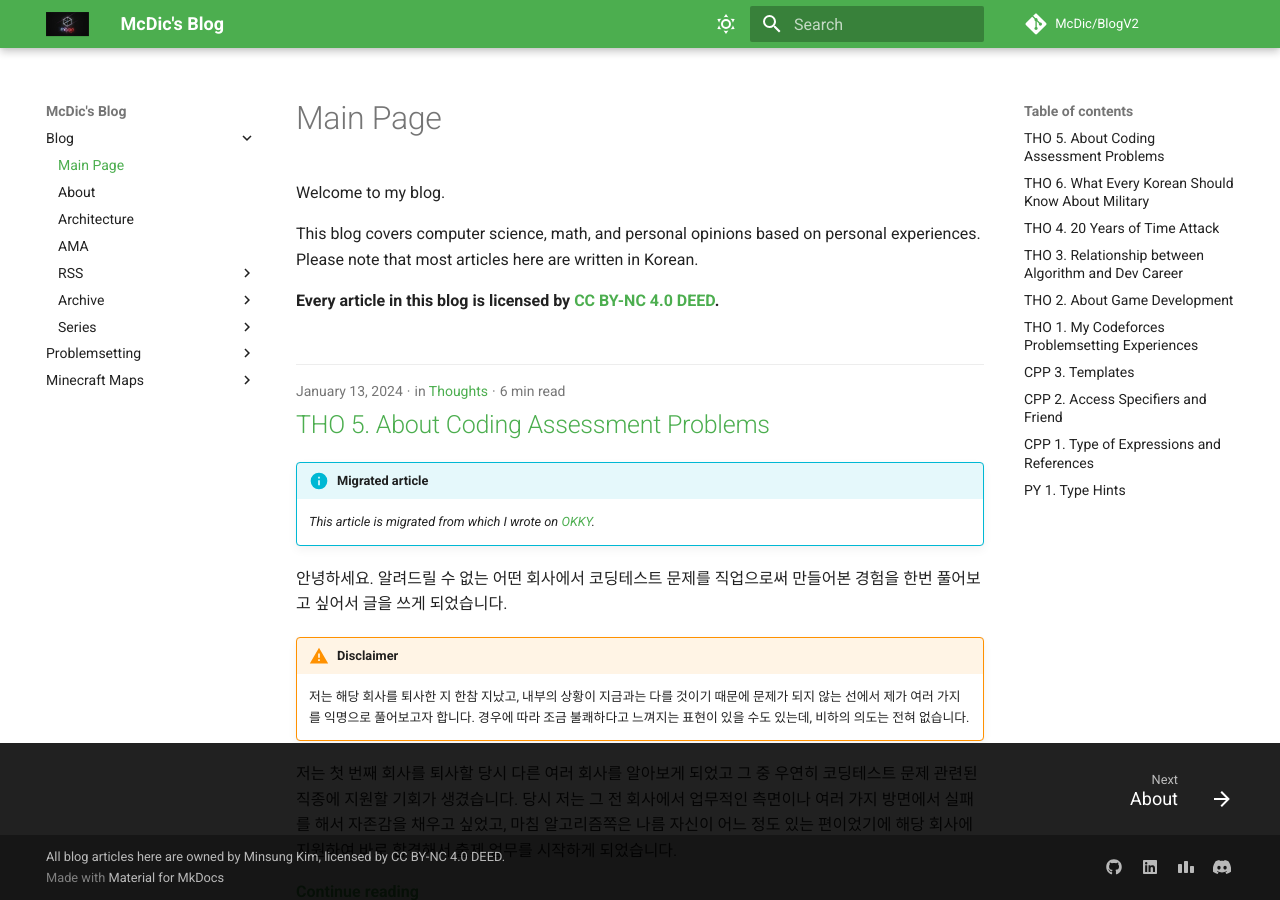
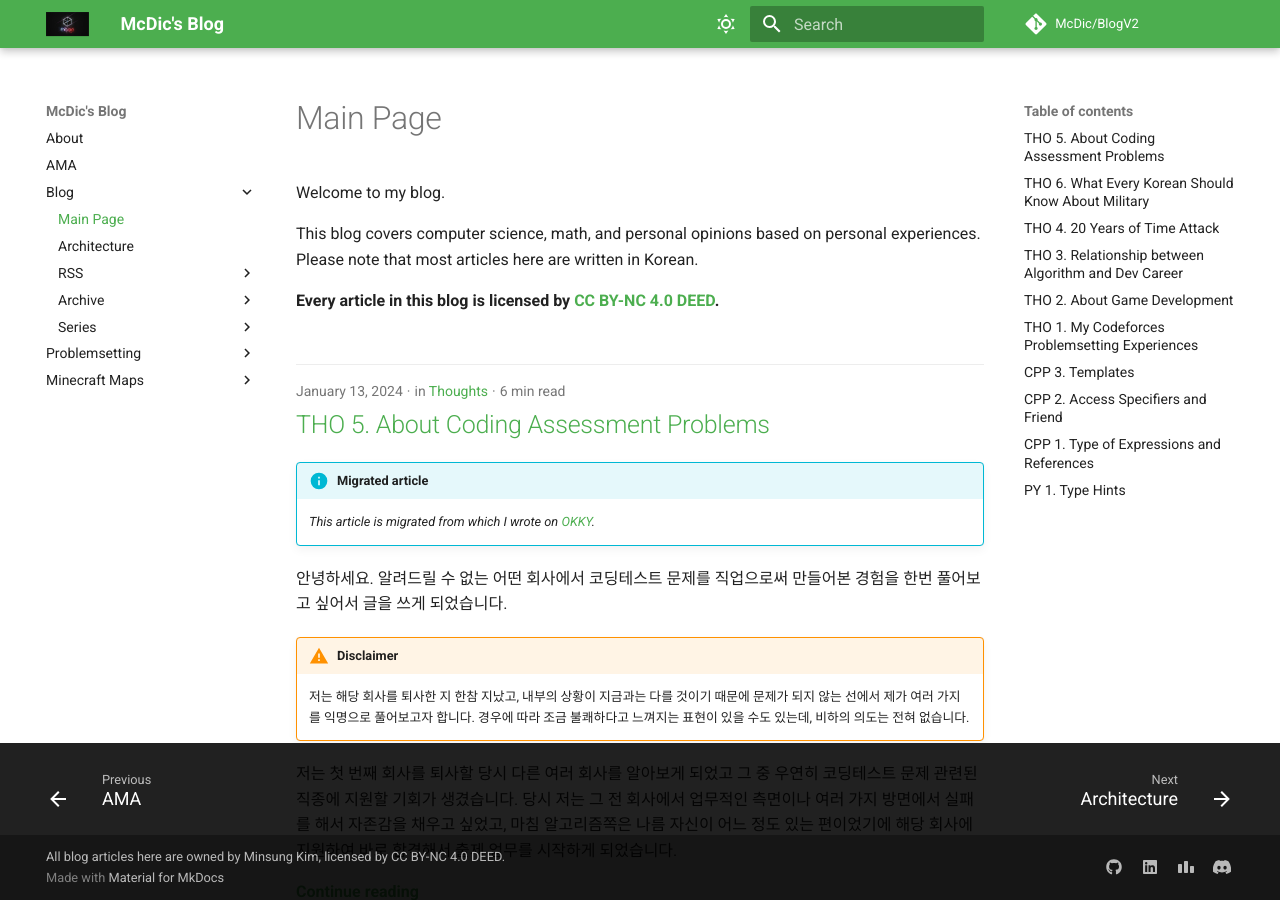
Before and after one commit to McDic/BlogV2, an MkDocs documentation site: the page built from docs/index.md, in a window 1280 px wide and 900 px high. Built offline with MkDocs 1.6.1 and Material for MkDocs 9.7.7, drawn with Linux system fonts in a browser that asks for light colours; comment, search, counter and statistics services are not loaded; some of the changed lines change nothing that is shown.

Commit message:
Revised navigation

```diff
--- a/mkdocs.yml
+++ b/mkdocs.yml
@@ -32,11 +32,11 @@ theme:
         name: Switch to light mode
 
 nav:
+  - About: about.md
+  - AMA: ama.md
   - Blog:
     - index.md
-    - About: about.md
     - Architecture: architecture.md
-    - AMA: ama.md
     - RSS:
       - Created: /feed_rss_created.xml
       - Updated: /feed_rss_updated.xml
```
